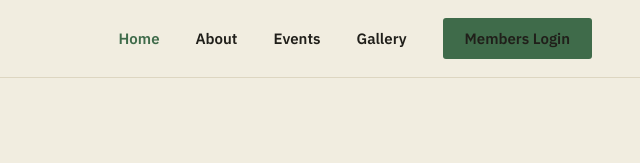
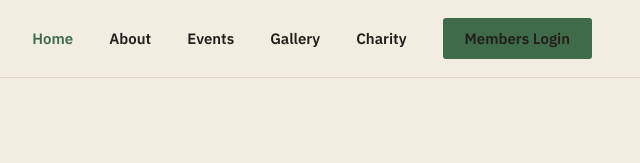
Before and after one commit to NorwichDroids/norwichdroids.co.uk, a website: page public/index.html in a window 1280 px wide. Shown: the top 163 px of the page, 640-1280 px from the left. Drawn offline with Linux system fonts and the light colour scheme; no server answers.

Commit message:
Add files via upload

```diff
--- a/public/index.html
+++ b/public/index.html
@@ -20,6 +20,7 @@
     <a href="/about.html">About</a>
     <a href="/events.html">Events</a>
     <a href="/gallery.html">Gallery</a>
+    <a href="/charity.html">Charity</a>
     <a class="btn btn-primary" href="/members/login">Members Login</a>
   </div>
 </div>
```
